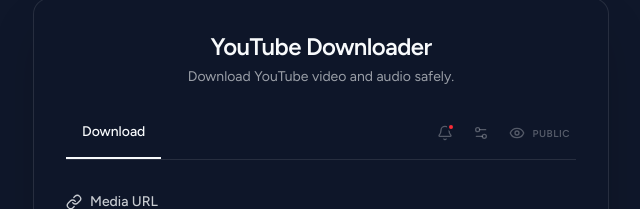
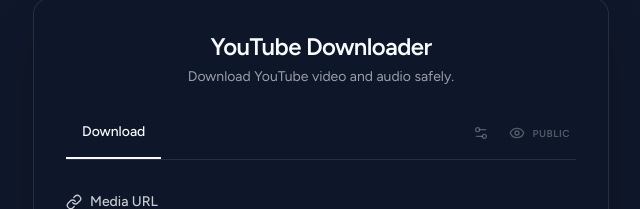
Before and after one commit to erga2904/YT-Downloader, a React (Vite) app: page / in a window 1280 px wide. Shown: the part 110-319 px from the top of the page, without its empty margins (319-959 px from the left). Built offline with nearby package versions, Linux system fonts and the light colour scheme.

Commit message:
Update App.tsx

```diff
--- a/src/App.tsx
+++ b/src/App.tsx
@@ -1,6 +1,6 @@
 import React, { useState } from 'react';
-import { motion, AnimatePresence } from 'motion/react';
-import { Download, Film, Music, Loader2, AlertCircle, Link as LinkIcon, Settings2, Subtitles, ChevronDown, Info, Check, X, Trash2, History, Ghost, EyeOff, Eye, FolderOpen, ExternalLink, FileText, Play, Pause, Bell } from 'lucide-react';
+import { motion, AnimatePresence } from 'framer-motion';
+import { Download, Film, Music, Loader2, AlertCircle, Link as LinkIcon, Settings2, Subtitles, ChevronDown, Info, Check, X, Trash2, History, Ghost, EyeOff, Eye, FolderOpen, ExternalLink, FileText, Play, Pause } from 'lucide-react';
 import { clsx, type ClassValue } from 'clsx';
 import { twMerge } from 'tailwind-merge';
 
@@ -664,10 +664,10 @@ export default function App() {
   const isLoading = status === 'loading';
 
   return (
-    <div className="min-h-screen bg-[rgb(var(--background))] text-[rgb(var(--foreground))] flex flex-col items-center justify-center p-4 font-sans transition-colors duration-300">
+  <div className="min-h-screen bg-[rgb(var(--background))] text-[rgb(var(--foreground))] flex flex-col items-center justify-center p-4 font-sans transition-colors duration-300">
       <div className="flex-1 flex items-center justify-center w-full">
         <motion.div
-          initial={{ opacity: 0, y: 20 }}
+        initial={{ opacity: 0, y: 20 }}
           animate={{ opacity: 1, y: 0 }}
           transition={{ duration: 0.4 }}
           className="w-full max-w-xl"
@@ -693,71 +693,6 @@ export default function App() {
               {t.downloadTab}
             </button>
             <div className="ml-auto flex items-center gap-2 pb-3">
-              <div className="relative" ref={notificationRef}>
-                <button
-                  onClick={() => setShowNotifications(!showNotifications)}
-                  className={cn(
-                    "p-1.5 rounded-md transition-all flex items-center relative",
-                    showNotifications
-                      ? "bg-[rgb(var(--foreground))]/10 text-[rgb(var(--foreground))]"
-                      : "text-[rgb(var(--foreground))]/30 hover:text-[rgb(var(--foreground))]/50 hover:bg-[rgb(var(--foreground))]/5"
-                  )}
-                  title="Notifications"
-                >
-                  <Bell className="w-4 h-4" />
-                  {notifications.some(n => !n.read) && (
-                    <span className="absolute top-1 right-1 w-2 h-2 bg-red-500 rounded-full border-2 border-[rgb(var(--background))]" />
-                  )}
-                </button>
-
-                <AnimatePresence>
-                  {showNotifications && (
-                    <motion.div
-                      initial={{ opacity: 0, y: 10, scale: 0.95 }}
-                      animate={{ opacity: 1, y: 0, scale: 1 }}
-                      exit={{ opacity: 0, y: 10, scale: 0.95 }}
-                      className="absolute right-0 mt-2 w-80 bg-[rgb(var(--background))] border border-[rgb(var(--foreground))]/10 rounded-xl shadow-2xl z-[60] overflow-hidden"
-                    >
-                      <div className="p-4 border-b border-[rgb(var(--foreground))]/10 flex items-center justify-between bg-[rgb(var(--foreground))]/5">
-                        <h3 className="text-xs font-bold uppercase tracking-wider text-[rgb(var(--foreground))]/40">Notifications</h3>
-                        <button
-                          onClick={() => {
-                            setNotifications(notifications.map(n => ({ ...n, read: true })));
-                            addToast('All marked as read', 'success');
-                          }}
-                          className="text-[10px] text-purple-500 hover:underline"
-                        >
-                          Mark all as read
-                        </button>
-                      </div>
-                      <div className="max-h-[350px] overflow-y-auto custom-scrollbar">
-                        {notifications.length > 0 ? (
-                          notifications.map(notif => (
-                            <div
-                              key={notif.id}
-                              className={cn(
-                                "p-4 border-b border-[rgb(var(--foreground))]/5 last:border-0 transition-colors",
-                                notif.read ? "opacity-60" : "bg-purple-500/5"
-                              )}
-                            >
-                              <div className="flex justify-between items-start mb-1">
-                                <h4 className="text-xs font-bold text-[rgb(var(--foreground))]">{notif.title}</h4>
-                                <span className="text-[9px] text-[rgb(var(--foreground))]/40">{new Date(notif.date).toLocaleDateString()}</span>
-                              </div>
-                              <p className="text-[11px] text-[rgb(var(--foreground))]/70 leading-relaxed">{notif.message}</p>
-                            </div>
-                          ))
-                        ) : (
-                          <div className="p-8 text-center">
-                            <p className="text-xs text-[rgb(var(--foreground))]/30 italic">No notifications</p>
-                          </div>
-                        )}
-                      </div>
-                    </motion.div>
-                  )}
-                </AnimatePresence>
-              </div>
-
               <button
                 type="button"
                 onClick={() => setActiveTab('settings')}
@@ -770,6 +705,9 @@ export default function App() {
                 title={t.settingsTab}
               >
                 <Settings2 className="w-4 h-4" />
+                {activeTab === 'settings' && (
+                  <span className="text-[10px] font-bold uppercase tracking-wider hidden sm:inline">Settings</span>
+                )}
               </button>
               <button
                 type="button"
```
